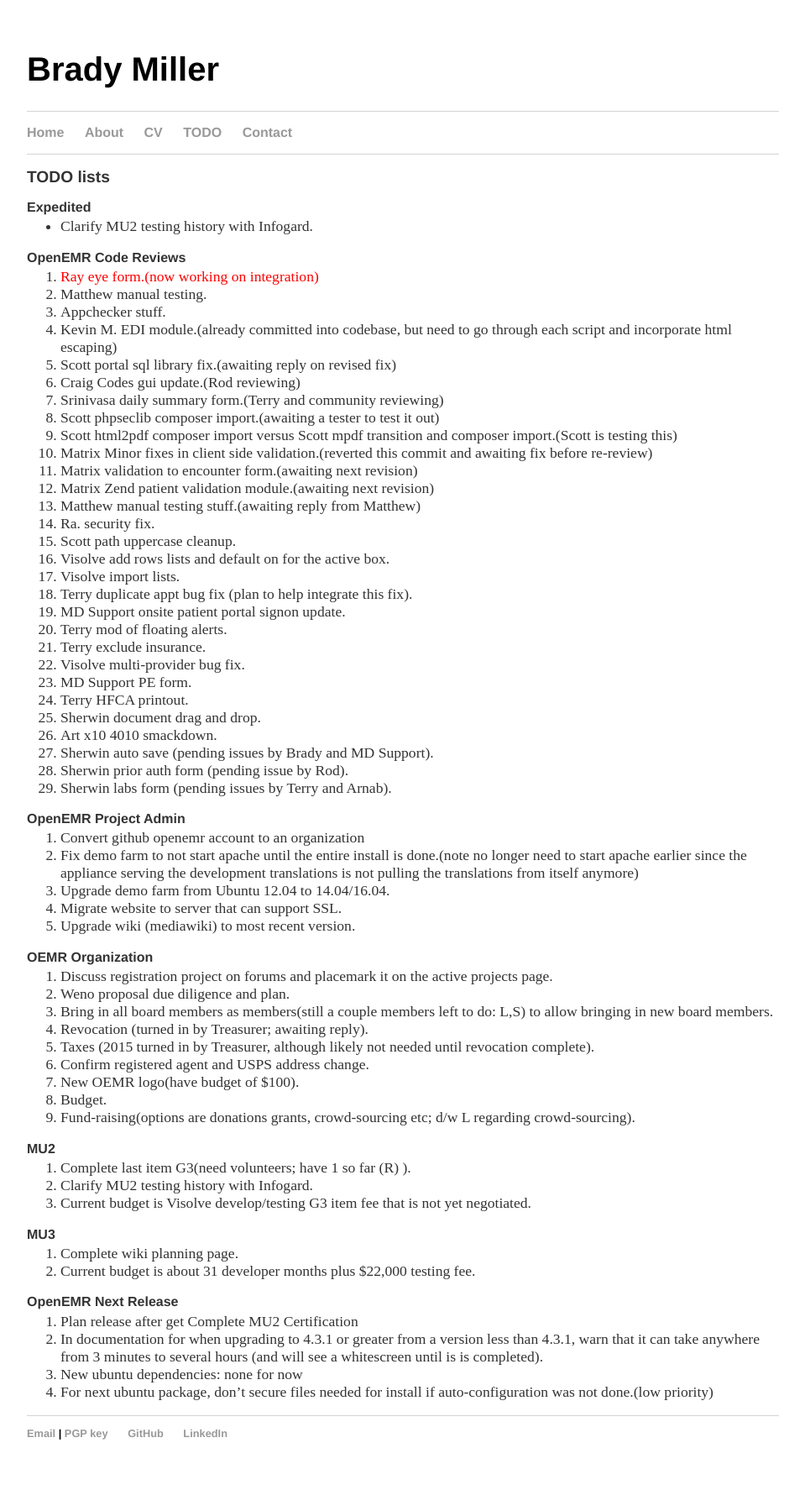
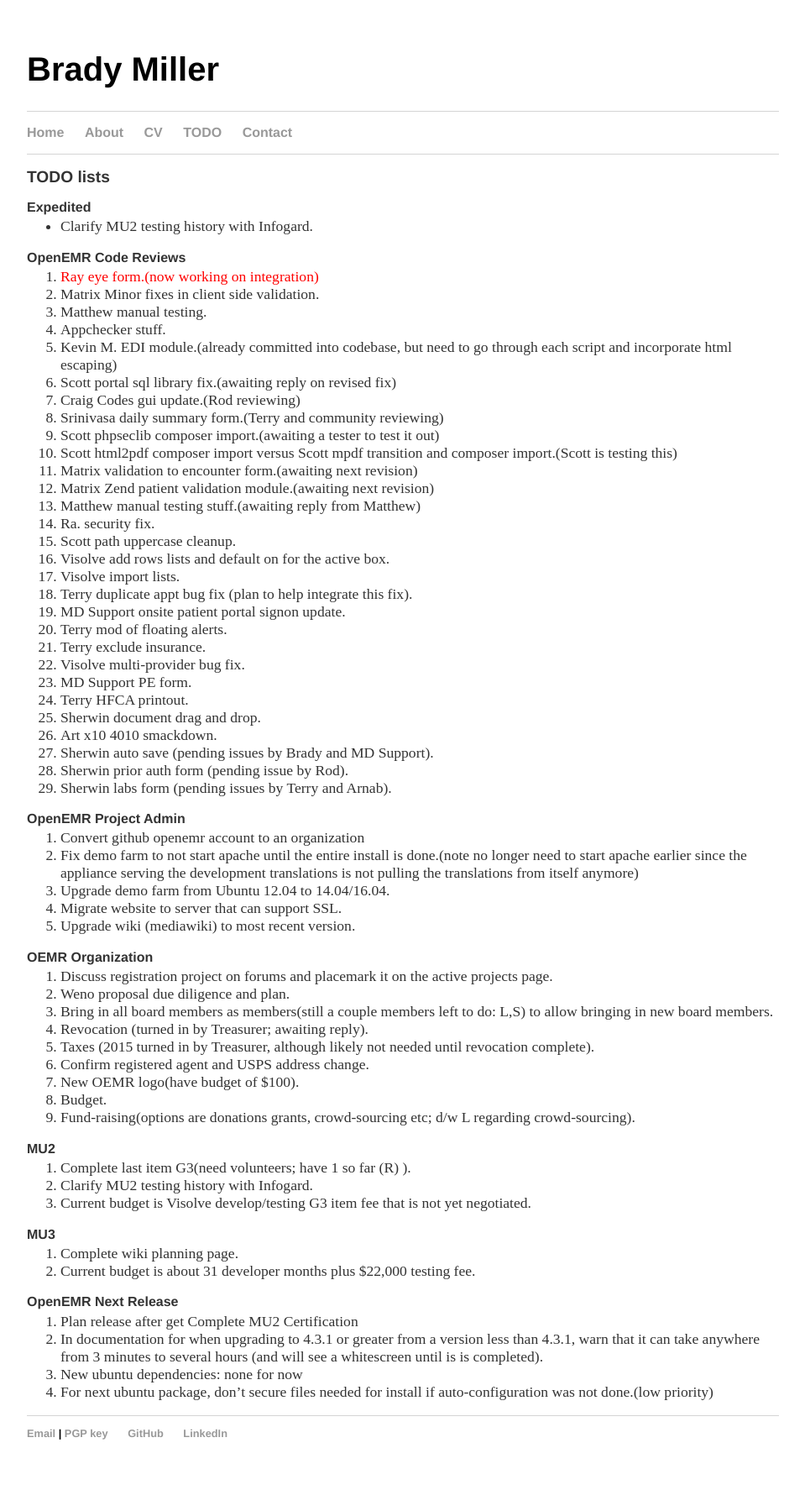
Before and after one commit to bradymiller/bradymiller.github.io, a Jekyll site: the page built from todo/index.md, in a window 1280 px wide. Shown: the whole page at 84% size, without its empty margins (160-1119 px from the left). Built offline with Jekyll 4.4.1, drawn with Linux system fonts in a browser that asks for light colours.

Commit message:
Update todo list

```diff
--- a/todo/index.md
+++ b/todo/index.md
@@ -16,7 +17,6 @@
 1. Srinivasa daily summary form.(Terry and community reviewing)
 1. Scott phpseclib composer import.(awaiting a tester to test it out)
 1. Scott html2pdf composer import versus Scott mpdf transition and composer import.(Scott is testing this)
-1. Matrix Minor fixes in client side validation.(reverted this commit and awaiting fix before re-review)
 1. Matrix validation to encounter form.(awaiting next revision)
 1. Matrix Zend patient validation module.(awaiting next revision)
 1. Matthew manual testing stuff.(awaiting reply from Matthew)
```
Also changed, not shown: other parts of todo/index.md (+1 -0 lines).
